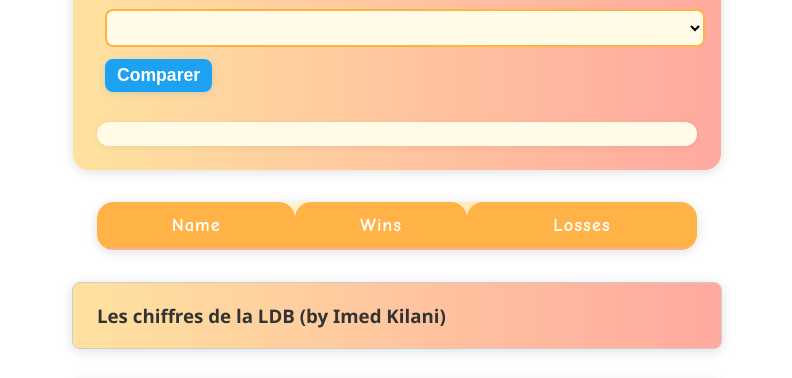
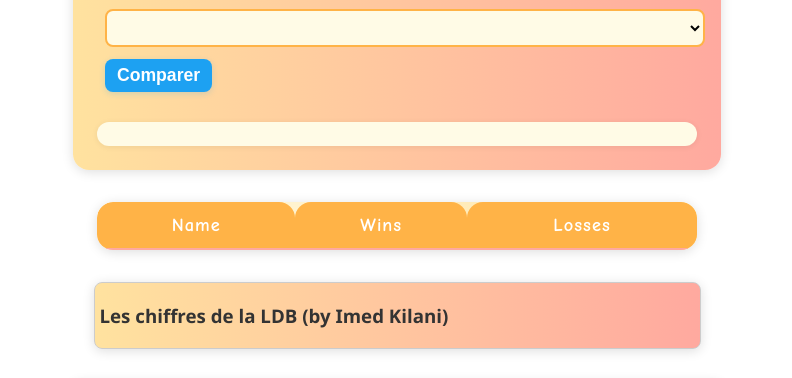
Before and after one commit to dhiaEddineS/padel_2025, a website with bundled scripts: page public/index.html in a window 1280 px wide. Shown: the part 280-658 px from the top of the page, without its empty margins (243-1035 px from the left). Built offline with nearby package versions, Linux system fonts and the light colour scheme; files whose address does not match are found by name.

Commit message:
padding 5 0

```diff
--- a/public/style.css
+++ b/public/style.css
@@ -591,3 +591,8 @@ select, input[type="text"], textarea {
 .league-stats-player , .league-stats-count {
     font-weight: bold;
 }
+
+.league-stats {
+    padding-left: 5px;
+    padding-right: 0;
+}
```
